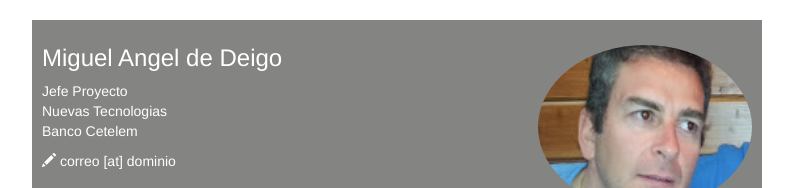
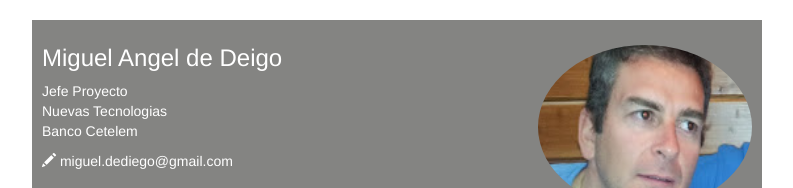
Before and after one commit to madediego/madediego.github.io, a plain HTML site: page index.html in a window 1280 px wide. Shown: the top 188 px of the page, without its empty margins (243-1036 px from the left). Drawn offline with nearby package versions, Linux system fonts and the light colour scheme.

Commit message:
version personalizada de mi sitio web

```diff
--- a/index.html
+++ b/index.html
@@ -26,7 +26,7 @@
       </p>
       <address>
         <!--Sustituir por los datos del alumno-->
-        <span class='glyphicon glyphicon-pencil'></span> correo [at] dominio <br>
+        <span class='glyphicon glyphicon-pencil'></span> miguel.dediego@gmail.com <br>
       </address>
 
       <!--Sustituir por los datos del alumno-->
```
